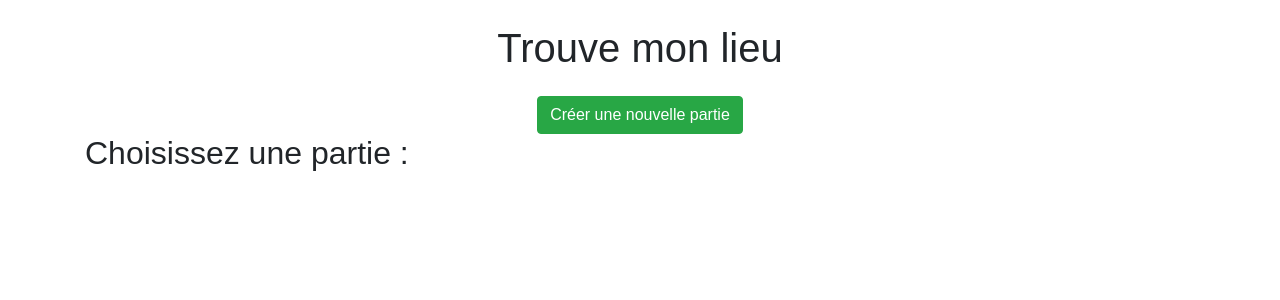
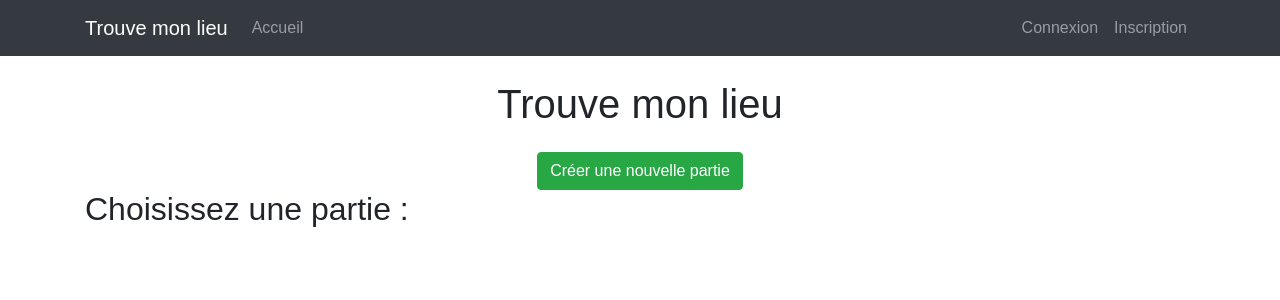
Before and after one commit to magicolala/TrouveMonLieu, a Symfony app: template templates/app/index.html.twig in a window 1280 px wide. Shown: the top 300 px of the page. Run offline with Twig, Linux system fonts and the light colour scheme; the template is opened without the code that fills it, so the values that code supplies are empty; some libraries are stand-ins or nearby versions.

Commit message:
Add navbar to base layout and create navbar partial in Twig

```diff
--- a/templates/base.html.twig
+++ b/templates/base.html.twig
@@ -9,6 +9,8 @@
 		<link href="https://cdn.jsdelivr.net/npm/bootstrap@5.3.3/dist/css/bootstrap.min.css" rel="stylesheet" integrity="sha384-QWTKZyjpPEjISv5WaRU9OFeRpok6YctnYmDr5pNlyT2bRjXh0JMhjY6hW+ALEwIH" crossorigin="anonymous"> {% block stylesheets %}{% endblock %}
 		</head>
 		<body>
+			{% include 'partials/_navbar.html.twig' %}
+
 			{% block body %}{% endblock %}
 			<script src="https://cdn.jsdelivr.net/npm/bootstrap@5.3.3/dist/js/bootstrap.bundle.min.js" integrity="sha384-YvpcrYf0tY3lHB60NNkmXc5s9fDVZLESaAA55NDzOxhy9GkcIdslK1eN7N6jIeHz" crossorigin="anonymous"></script>
 			{% block javascripts %}{% endblock %}
--- /dev/null
+++ b/templates/partials/_navbar.html.twig
@@ -0,0 +1,29 @@
+<nav class="navbar navbar-expand-lg navbar-dark bg-dark">
+    <div class="container">
+        <a class="navbar-brand" href="{{ path('app_home') }}">Trouve mon lieu</a>
+        <button class="navbar-toggler" type="button" data-bs-toggle="collapse" data-bs-target="#navbarNav" aria-controls="navbarNav" aria-expanded="false" aria-label="Toggle navigation">
+            <span class="navbar-toggler-icon"></span>
+        </button>
+        <div class="collapse navbar-collapse" id="navbarNav">
+            <ul class="navbar-nav me-auto">
+                <li class="nav-item">
+                    <a class="nav-link" href="{{ path('app_home') }}">Accueil</a>
+                </li>
+            </ul>
+            <ul class="navbar-nav">
+                {% if app.user %}
+                    <li class="nav-item">
+                        <a class="nav-link" href="{{ path('app_logout') }}">Déconnexion</a>
+                    </li>
+                {% else %}
+                    <li class="nav-item">
+                        <a class="nav-link" href="{{ path('app_login') }}">Connexion</a>
+                    </li>
+                    <li class="nav-item">
+                        <a class="nav-link" href="{{ path('app_register') }}">Inscription</a>
+                    </li>
+                {% endif %}
+            </ul>
+        </div>
+    </div>
+</nav>
```
Also changed, not shown: var/data.db.
